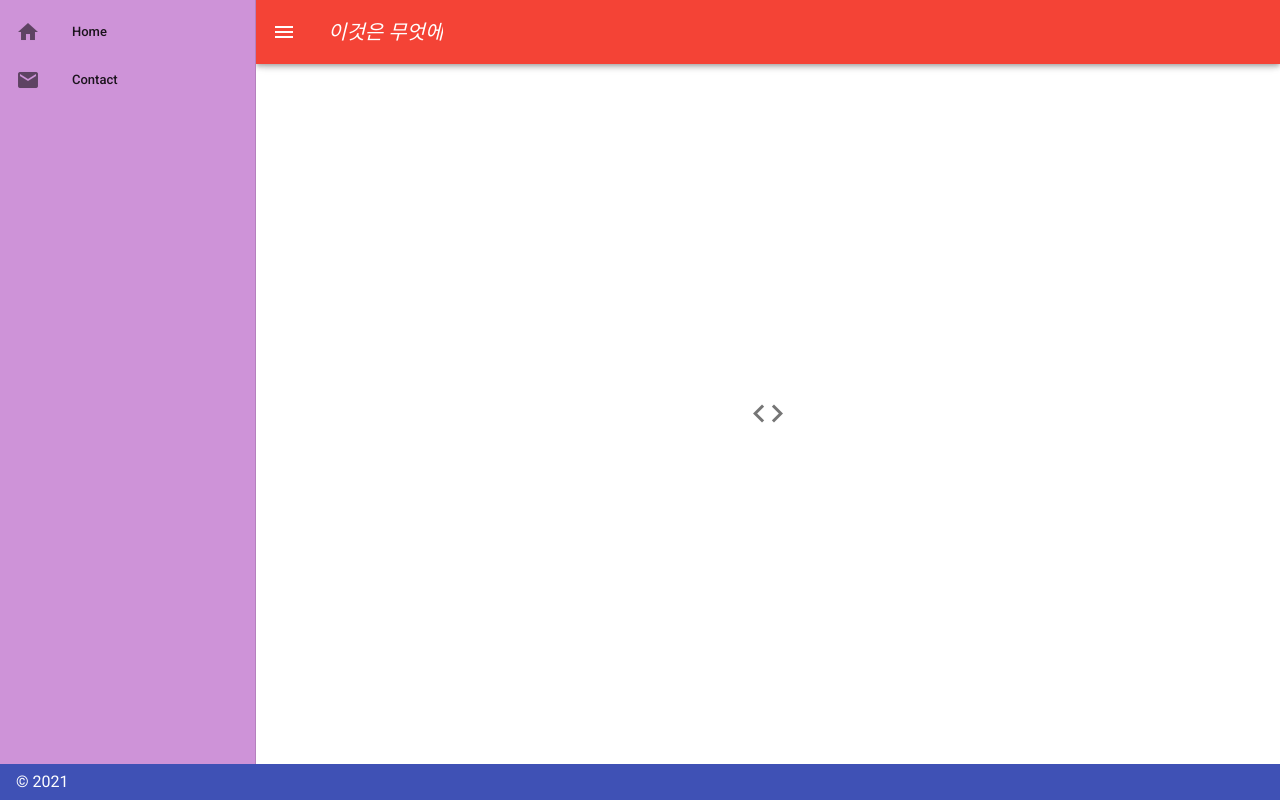
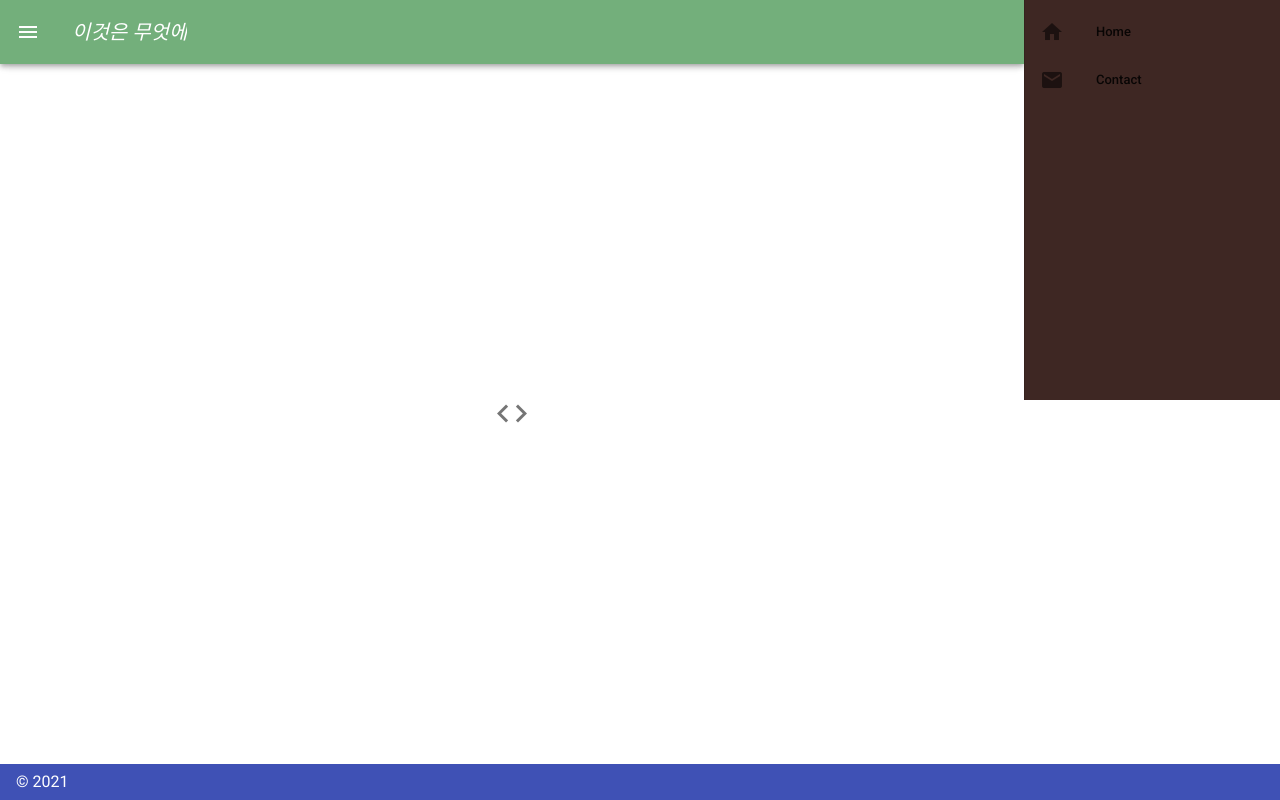
Before and after one commit to nmj8585/Vue-sr, a Vue app: page / in a window 1280 px wide. Built offline with nearby package versions, Linux system fonts and the light colour scheme.

Commit message:
변경사항이 생겨서 일단 올리는

```diff
--- a/src/App.vue
+++ b/src/App.vue
@@ -4,7 +4,11 @@
     <v-app id="inspire">
       <v-navigation-drawer
         v-model="drawer"
-        app color="purple lighten-3"
+        right="right"
+        height="50%"
+        app color="#3e2723"
+        light="true"
+        value="false"
       >
         <v-list dense>
           <v-list-item link>
@@ -28,7 +32,7 @@
 
       <v-app-bar
         app
-        color="red"
+        color="rgba(115, 175, 123, 1)"
         dark
       >
         <v-app-bar-nav-icon @click.stop="drawer = !drawer"></v-app-bar-nav-icon>
```
